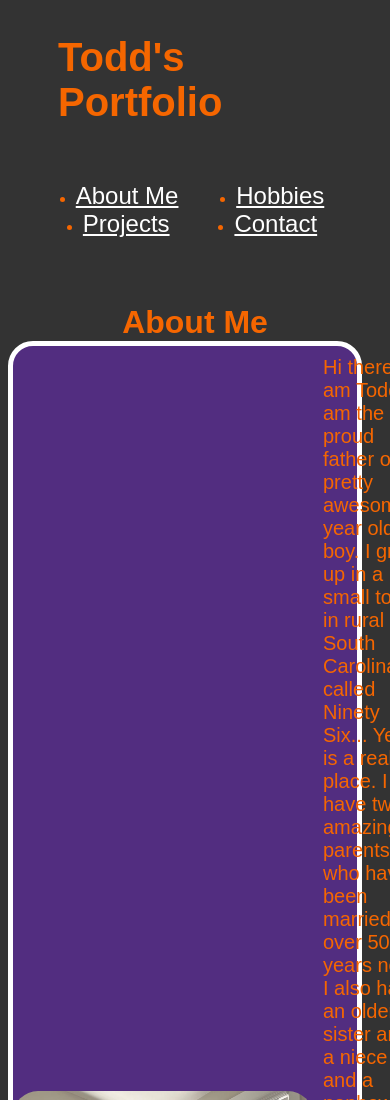
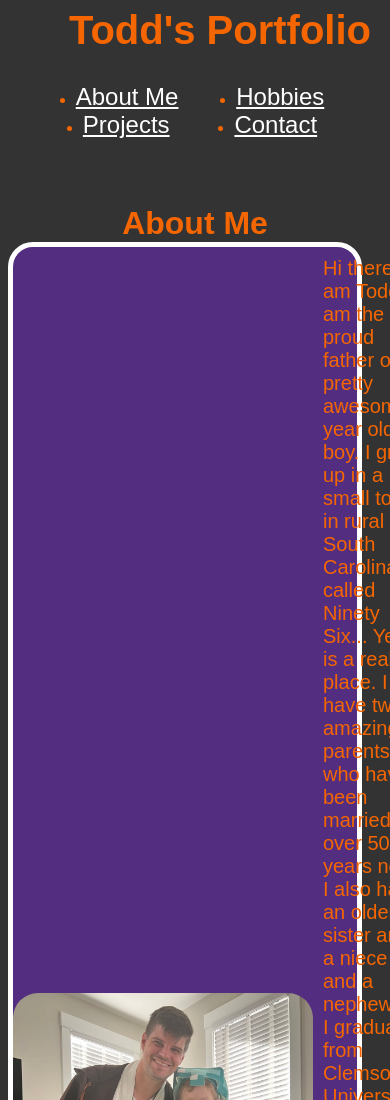
Before and after one commit to ChucktownTiger/Portfolio, a plain HTML site: page index.html in a window 390 px wide. Shown: the top 1100 px of the page. Drawn offline with Linux system fonts and the light colour scheme.

Commit message:
edited media querie header

```diff
--- a/assets/css/style.css
+++ b/assets/css/style.css
@@ -107,7 +107,6 @@ section {
     height: 200px;
     border-top: var(--third-color) solid 5px;
     border-bottom: var(--third-color) solid 5px;
-
 }
 
 .hobbycard h3 {
@@ -258,4 +257,8 @@ footer {
     .ProjectContent {
         justify-content: center;
     }
+    header h1 {
+        max-width: 100%;
+        margin: auto;
+    }
 }
```
